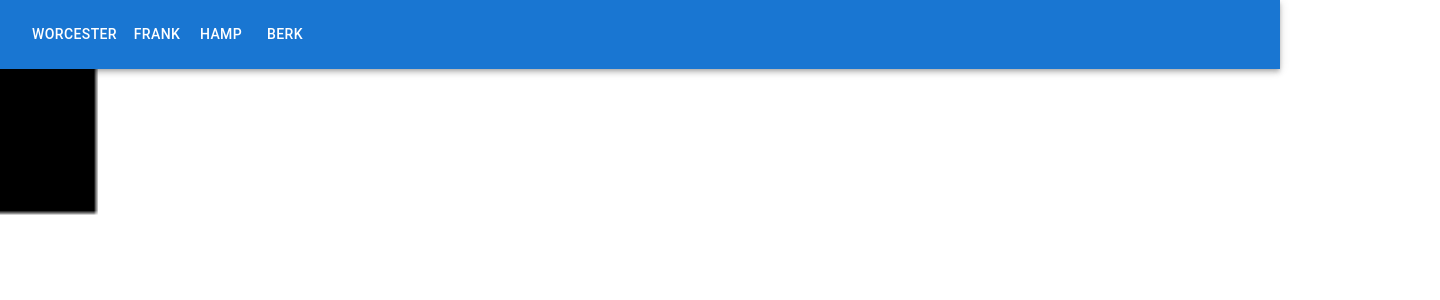
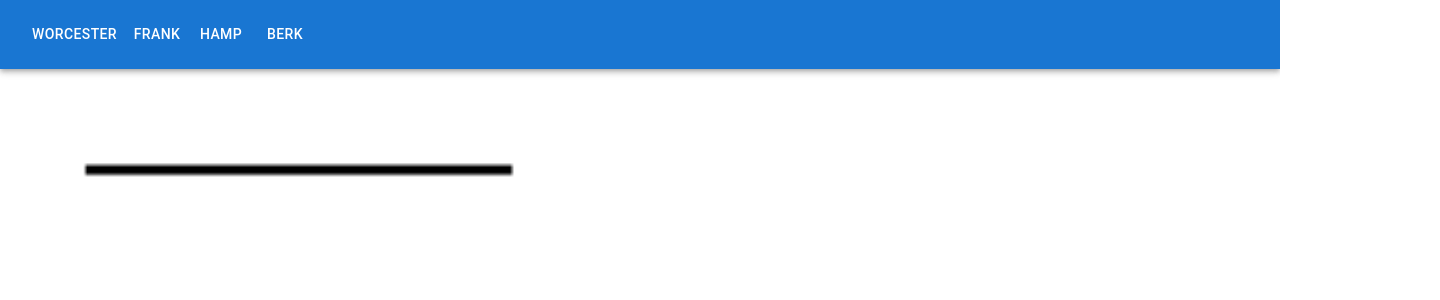
Before and after one commit to karthikSingireddy/hackumass-x, a React (Create React App) app in the folder frontend/: page / in a window 1280 px wide. Shown: the top 300 px of the page, 1440 px wide, since content can reach past the window. Built offline with nearby package versions, Linux system fonts and the light colour scheme.

Commit message:
set canvas width to max

```diff
--- a/frontend/src/diningHall.css
+++ b/frontend/src/diningHall.css
@@ -5,7 +5,7 @@ canvas {
   width: max-content;
   z-index: 10;
   height: 90vh;
-
+  width: 100%;
 
 }
 
--- a/frontend/src/woo.js
+++ b/frontend/src/woo.js
@@ -1,6 +1,6 @@
 function draw(ctx) {
   ctx.fill = "#FFFFFF";
-  ctx.fillRect(0, 0, 20, 30);
+  ctx.fillRect(20, 20, 100, 2);
 }
 
 export default {
```
